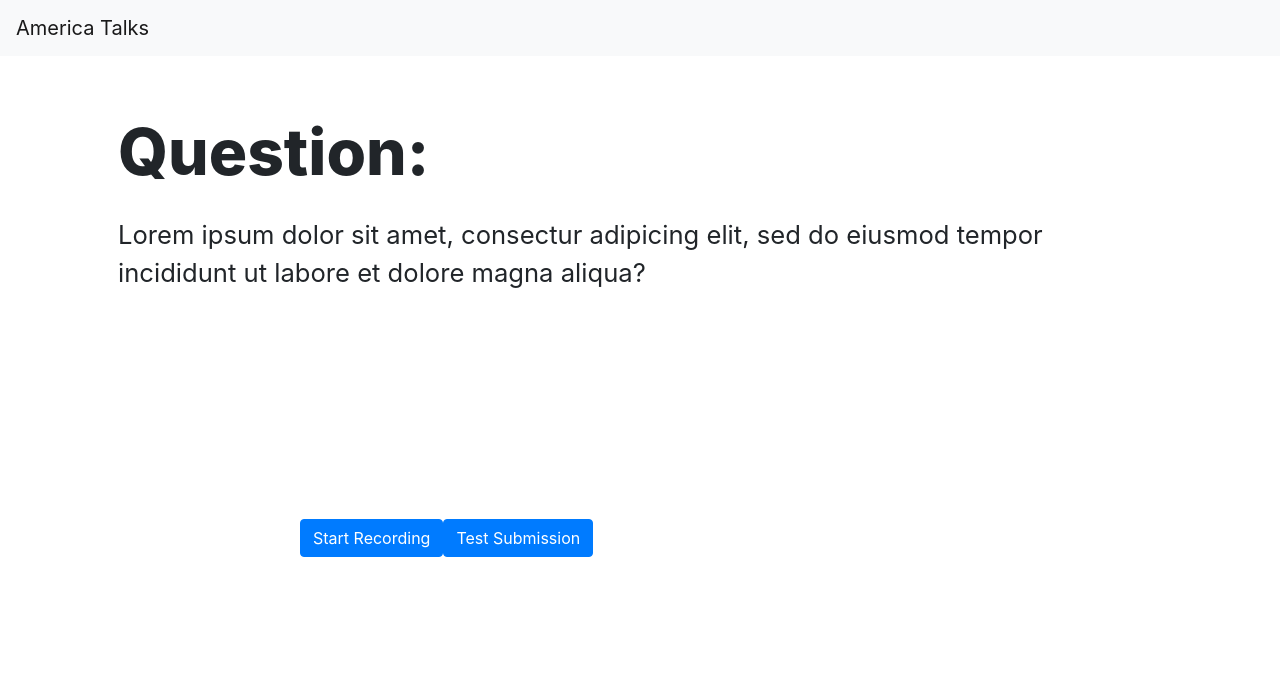
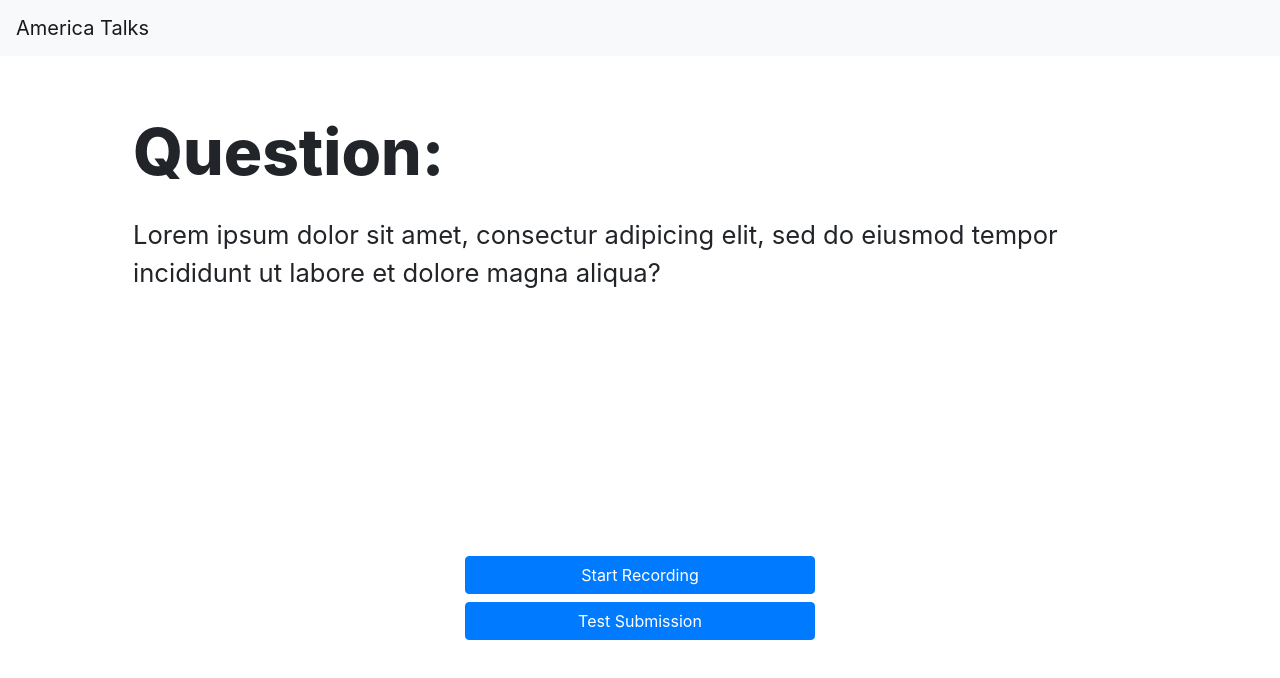
Before and after one commit to sandaiiyahh/Rural-Gap-Equalithon, a React (Create React App) app: page /video in a window 1280 px wide. Shown: the top 678 px of the page. Built offline with nearby package versions, Linux system fonts and the light colour scheme; no server answers.

Commit message:
Fixes to links and more consistent styling on recording screens

```diff
--- a/src/components/MediaSelect.js
+++ b/src/components/MediaSelect.js
@@ -27,7 +27,7 @@ function MediaSelect(props) {
         </div>
         <div className="row justify-content-center">
           <div className="col-6 col-md-4">
-            <Link to="/record">
+            <Link to="/video">
               <Button
                 className="media-btn"
                 onClick={() => props.setMediaType('V')}
--- a/src/components/Record.js
+++ b/src/components/Record.js
@@ -1,21 +1,42 @@
 import React from 'react';
-import Button from 'react-bootstrap/Button';
+import { Button, Container } from 'react-bootstrap';
 import Webcam from 'react-webcam';
 import Question from './Question';
 
 const Record = (props) => {
   return (
-    <div>
+    <Container>
+      <div className="row">
+        <div className="col">
           <Question />
+        </div>
+      </div>
+      <div className="row justify-content-center mb-2">
+        <div className="col-7">
           <Webcam audio={true} ref={props.webcamRef} />
+        </div>
+      </div>
+      <div className="row justify-content-center">
+        <div className="col-4">
           {props.capturing ? (
-        <Button onClick={props.handleStopCapture}>Stop Recording</Button>
+            <Button className="btn-block" onClick={props.handleStopCapture}>
+              Stop Recording
+            </Button>
           ) : (
-        <Button onClick={props.handleStartCapture}>Start Recording</Button>
+            <Button className="btn-block" onClick={props.handleStartCapture}>
+              Start Recording
+            </Button>
           )}
-
-      <Button onClick={props.handleUpload}>Test Submission</Button>
         </div>
+      </div>
+      <div className="row justify-content-center mt-2">
+        <div className="col-4">
+          <Button className="btn-block" onClick={props.handleUpload}>
+            Test Submission
+          </Button>
+        </div>
+      </div>
+    </Container>
   );
 };
 
```
Lines whose indentation alone changed are shown as unchanged.
